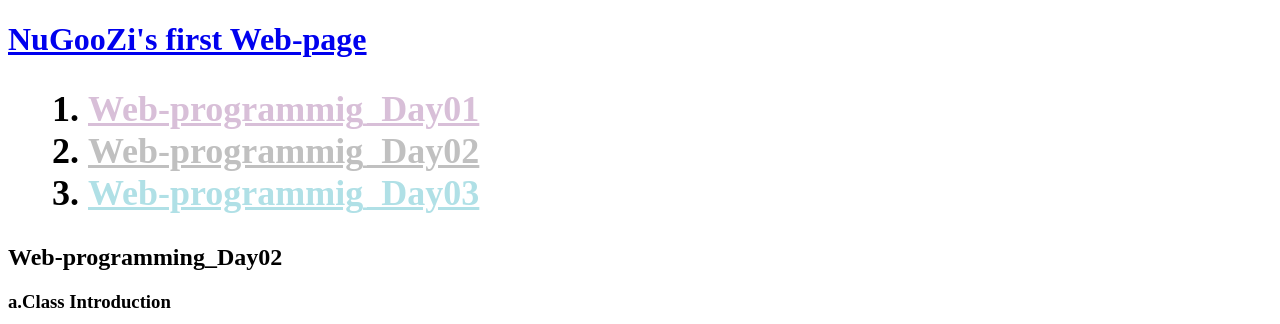
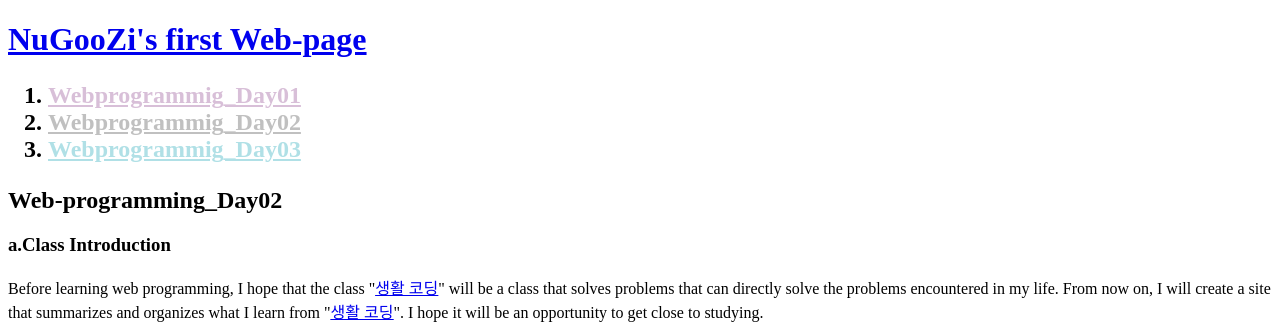
Before and after one commit to Noo9Z/FIRST_WEB, a plain HTML site: page 2.html in a window 1280 px wide. Shown: the top 324 px of the page. Drawn offline with Linux system fonts and the light colour scheme.

```diff
--- a/2.html
+++ b/2.html
@@ -9,11 +9,10 @@
 <h1><a href="index.html">NuGooZi's first Web-page</a></h1>
 <p>
   <h2><ol>
-    <h2><ol>
-      <li><a href="1.html" style ="color:thistle">Web-programmig_Day01 </a></li>
-      <li><a href="2.html" style ="color:silver">Web-programmig_Day02 </a></li>
-      <li><a href="3.html" style ="color:powderblue">Web-programmig_Day03 </a></li>
-    </h2></ol>
+    <li><a href="1.html" style ="color:thistle">Webprogrammig_Day01 </a></li>
+    <li><a href="2.html" style ="color:silver">Webprogrammig_Day02 </a></li>
+    <li><a href="3.html" style ="color:powderblue">Webprogrammig_Day03 </a></li>
+  </h2></ol>
 
 <h2>Web-programming_Day02</h2>
   <h3>a.Class Introduction<br></h3>
```
Also changed, not shown: 1.html (+2 -2 lines).
